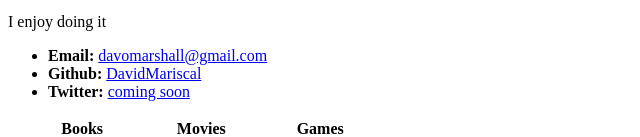
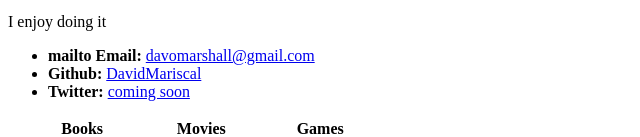
Before and after one commit to DavidMariscal/DavidMariscal.github.io, a plain HTML site: page index.html in a window 1280 px wide. Shown: the part 233-370 px from the top of the page, without its empty margins (0-640 px from the left). Drawn offline with Linux system fonts and the light colour scheme.

Commit message:
index updated

```diff
--- a/index.html
+++ b/index.html
@@ -15,7 +15,7 @@
   <p>I enjoy doing it</p>
 
   <ul>
-    <li><strong>Email:</strong> <a href="#">davomarshall@gmail.com</a></li>
+    <li><strong> mailto Email:</strong> <a href="davomarshall@gmail.com">davomarshall@gmail.com</a></li>
     <li><strong>Github:</strong> <a href="#">DavidMariscal</a></li>
     <li><strong>Twitter:</strong> <a href="#">coming soon</a></li>
   </ul>
```
